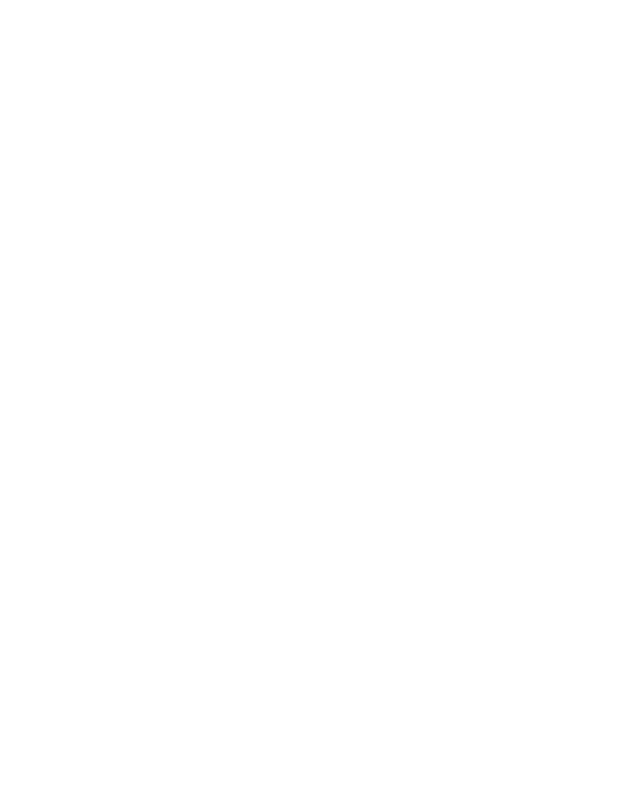
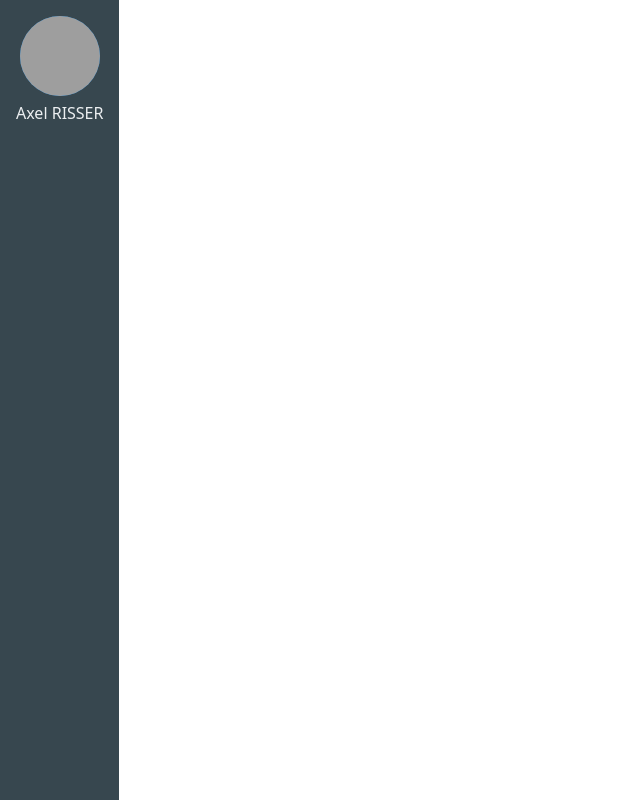
Before and after one commit to MDrapala/chat-bot-git, a plain HTML site: page index.html in a window 1280 px wide. Shown: the whole page, without its empty margins (0-640 px from the left). Drawn offline with Linux system fonts and the light colour scheme; grey boxes are pictures that could not be loaded.

Commit message:
style(profile): Add profile section

```diff
--- a/css/index.css
+++ b/css/index.css
@@ -4,3 +4,51 @@
 
 @charset "utf-8";
 @import "reset.css";
+
+body {
+  display: flex;
+  flex-direction: row;
+  height: 100vh;
+  width: 100vw;
+  font-family: system-ui, sans-serif;
+  color: #ECEFF1;
+  line-height: 1.2;
+}
+
+/* ==================================
+=============== ASIDE ===============
+===================================== */
+
+aside {
+  background-color: #37474F;
+  height: 100%;
+  display: flex;
+  flex-direction: column;
+}
+
+/* ====================================
+=============== PROFILE ===============
+======================================= */
+.profile {
+  padding: 16px;
+  display: flex;
+  flex-direction: column;
+  align-items: center;
+}
+
+.profile__picture {
+  background-color: #2196F3;
+  width: 80px;
+  height: 80px;
+  border-radius: 80px;
+  overflow: hidden;
+}
+
+.profile__picture__img {
+  width: 100%;
+  height: 100%;
+}
+
+.profile__name {
+  margin-top: 8px;
+}
--- a/index.html
+++ b/index.html
@@ -7,6 +7,13 @@
   <link rel="stylesheet" href="css/index.css">
 </head>
 <body>
-
+  <aside>
+    <div class="profile">
+      <div class="profile__picture">
+        <img src="https://media-exp1.licdn.com/dms/image/C4E03AQHEQ7N3DOdUXw/profile-displayphoto-shrink_400_400/0?e=1605744000&v=beta&t=zKePCuwiDq0EHdZgZqXqlJXjeftf8M2HAjtsaLowZ90" alt="" class="profile__picture__img">
+      </div>
+      <span class="profile__name">Axel RISSER</span>
+    </div>
+  </aside>
 </body>
 </html>
```
